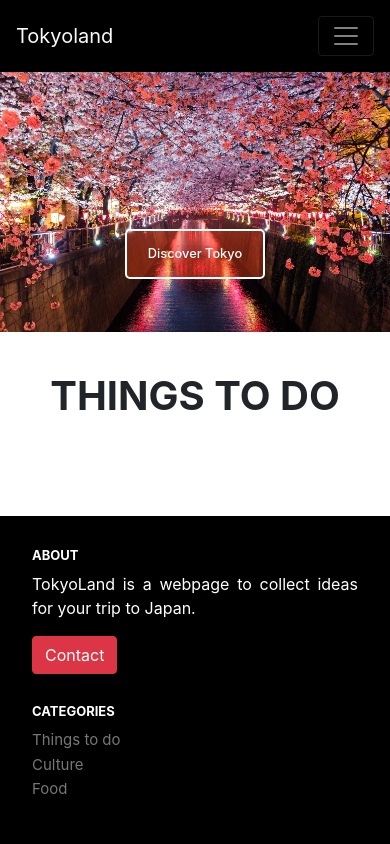
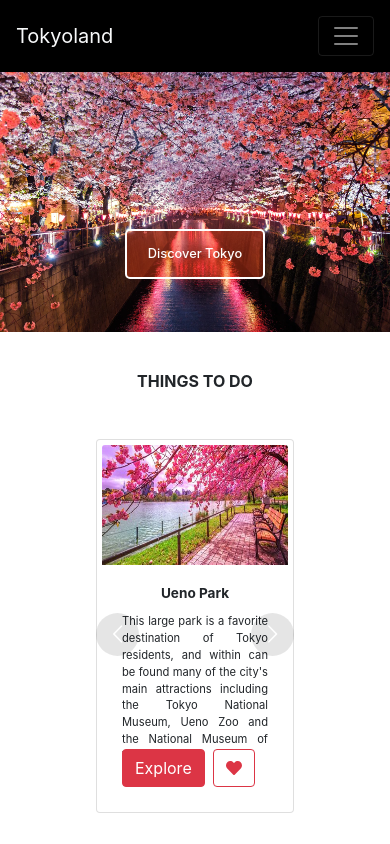
Before and after one commit to DonatellaC/tokyoland, a React (Create React App) app: page / in a window 390 px wide. Shown: the top 844 px of the page. Built offline with nearby package versions, Linux system fonts and the light colour scheme.

Commit message:
update: style cards

```diff
--- a/src/components/Cards/Cards.css
+++ b/src/components/Cards/Cards.css
@@ -1,5 +1,7 @@
 .card {
   width: 18rem;
+  display: flex;
+  margin: auto;
 }
 
 .title-cards {
@@ -24,21 +26,61 @@
   height: 140px;
 }
 
-.card-deck {
-  justify-content: center;
-}
-
 #things-to-do {
   margin-bottom: 40px;
 }
 
+.button-heart {
+  margin-left: 8px;
+}
+
+.slider {
+  margin: 0 20px;
+  overflow: "hidden";
+  padding: 2rem 0;
+}
+
+.slider img {
+  width: 100%;
+}
+
+.react-multiple-carousel__arrow--left {
+  left: 0;
+}
+
+.react-multiple-carousel__arrow--right {
+  right: 0;
+}
+
+.react-multiple-carousel__arrow {
+  background: rgba(0, 0, 0, 0.1);
+}
+
+.react-multiple-carousel__arrow:hover {
+  background: rgb(245, 104, 104);
+}
+
 @media screen and (max-width: 800px) {
-  .card-deck {
-    margin: auto !important;
+  .card {
+    width: 100%;
+    padding: 5px;
   }
 
-  .card {
-    width: 100%;
-    padding: 10px;
+  .title-cards {
+    font-size: 1rem;
+    margin-bottom: 10px;
+  }
+
+  .img-places {
+    height: 120px;
+  }
+
+  .title-places {
+    font-size: 0.85rem !important;
+  }
+
+  .text-places {
+    font-size: 0.7rem;
+    height: 120px;
   }
 }
--- a/src/components/Cards/Cards.js
+++ b/src/components/Cards/Cards.js
@@ -1,11 +1,11 @@
 import React, { useState } from "react";
-import "./Cards.css";
 import { data } from "../../data";
-import { Card, Button, CardDeck } from "react-bootstrap";
+import { Card, Button } from "react-bootstrap";
 import { FontAwesomeIcon } from "@fortawesome/react-fontawesome";
 import { faHeart } from "@fortawesome/free-solid-svg-icons";
 import Carousel from "react-multi-carousel";
 import "react-multi-carousel/lib/styles.css";
+import "./Cards.css";
 
 const responsive = {
     superLargeDesktop: {
@@ -15,24 +15,29 @@ const responsive = {
     desktop: {
         breakpoint: { max: 3000, min: 1024 },
         items: 4,
-        slidesToSlide: 4, // optional, default to 1.
+        slidesToSlide: 4,
     },
     tablet: {
         breakpoint: { max: 1024, min: 768 },
         items: 3,
-        slidesToSlide: 3, // optional, default to 1.
+        slidesToSlide: 3,
     },
     mobile: {
-        breakpoint: { max: 767, min: 464 },
+        breakpoint: { max: 767, min: 501 },
         items: 2,
-        slidesToSlide: 1, // optional, default to 1.
+        slidesToSlide: 2,
+    },
+    smallDevices: {
+        breakpoint: { max: 500, min: 360 },
+        items: 1,
+        slidesToSlide: 1,
     },
 };
 
 function Cards() {
     const [places, setPlaces] = useState(data);
     return (
-        <div id="things-to-do m-5">
+        <div id="things-to-do">
             <h1 className="title-cards">Things to do</h1>
             <section className="parent m-5">
                 <Carousel
@@ -59,6 +64,9 @@ function Cards() {
                                         <Card.Title className="title-places">{name}</Card.Title>
                                         <Card.Text className="text-places">{description}</Card.Text>
                                         <Button variant="danger">Explore</Button>
+                                        <Button className="button-heart" variant="outline-danger">
+                                            {<FontAwesomeIcon icon={faHeart} />}
+                                        </Button>
                                     </Card.Body>
                                 </Card>
                             </div>
--- a/src/components/Header/Header.js
+++ b/src/components/Header/Header.js
@@ -12,7 +12,7 @@ function Header() {
                     <Navbar.Collapse id="responsive-navbar-nav">
                         <Nav className="m-auto">
                             <Nav.Link className="text-light" href="#things-to-do">Things to do</Nav.Link>
-                            <Nav.Link className="text-light" href="#culture">Culture</Nav.Link>
+                            <Nav.Link className="text-light" href="/culture">Culture</Nav.Link>
                             <Nav.Link className="text-light" href="/food">Food</Nav.Link>
                         </Nav>
                         <Nav>
```
